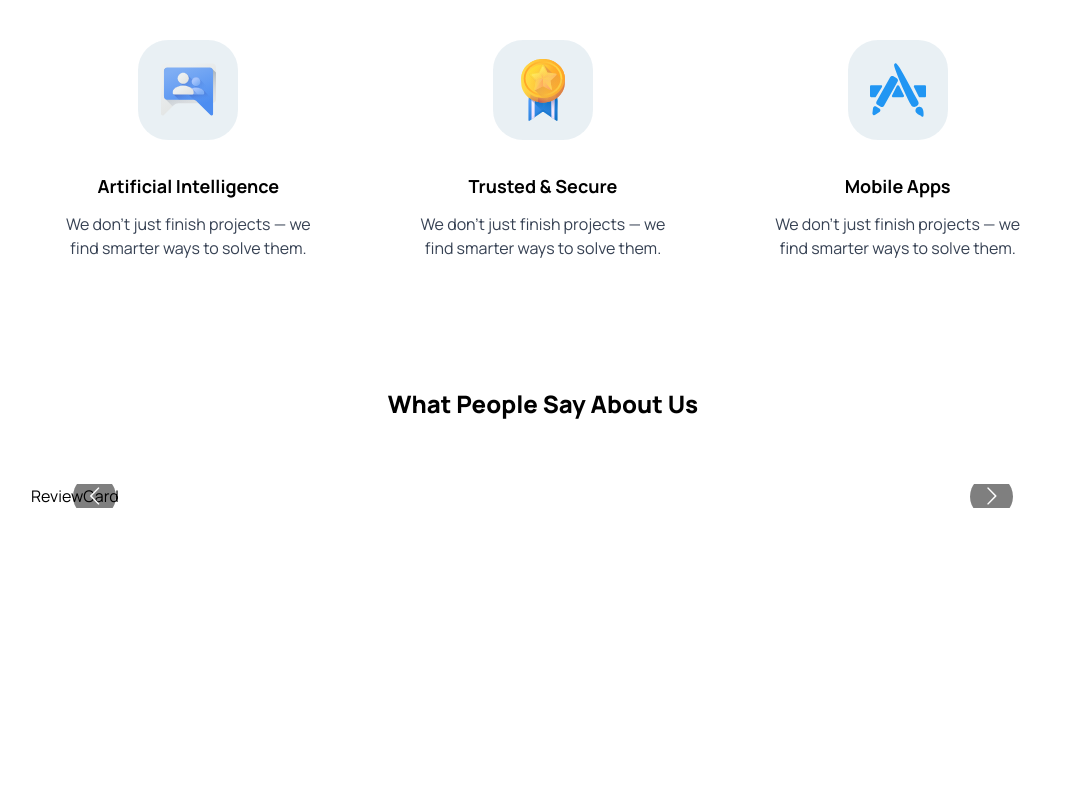
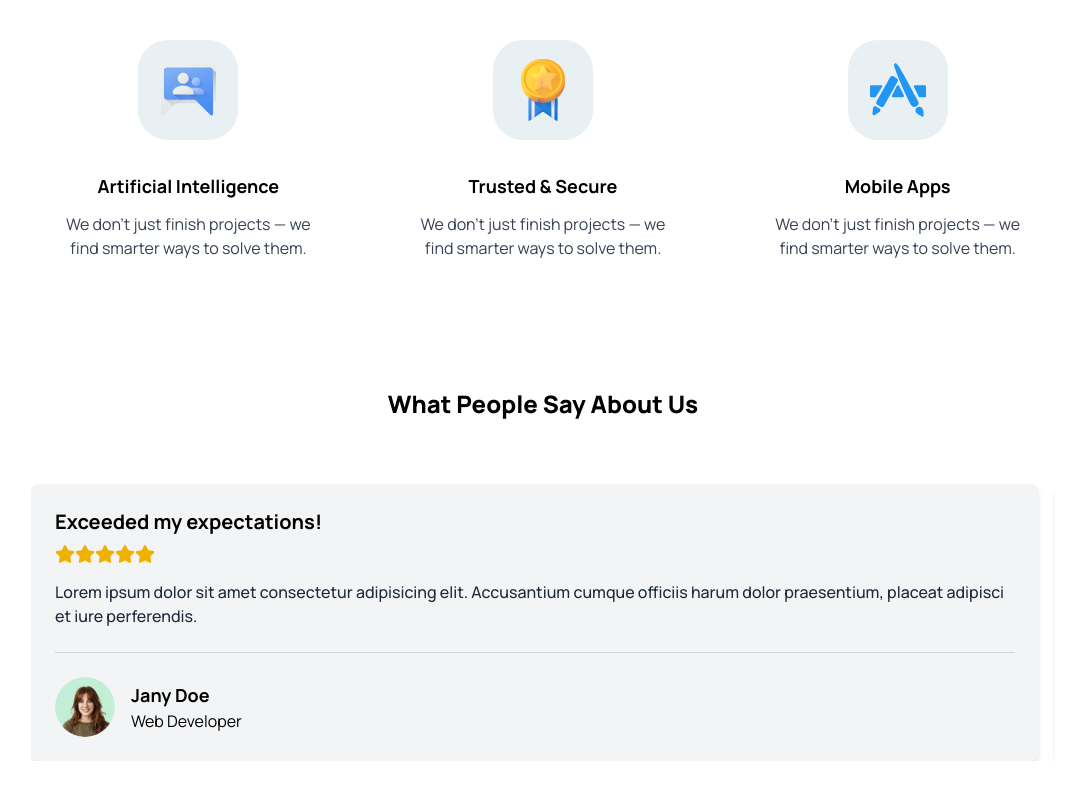
Before and after one commit to denisdiaconu/food-landing-page, a Next.js app: page / in a window 1280 px wide. Shown: the part 3939-4736 px from the top of the page, without its empty margins (97-1166 px from the left). Before the commit the page ends 4511 px from the top, so only its background shows below. Built offline with nearby package versions, Linux system fonts and the light colour scheme.

Commit message:
Add client review section

```diff
--- a/components/Home/ClientReview/ClientReview.tsx
+++ b/components/Home/ClientReview/ClientReview.tsx
@@ -35,6 +35,7 @@ const ClientReview = () => {
           infinite={true}
           autoPlay={true}
           autoPlaySpeed={4000}
+          removeArrowOnDeviceType={["tablet", "mobile"]}
         >
           <ReviewCard
             reviewTitle="Fast, friendly, and reliable!"
--- a/components/Home/ClientReview/ReviewCard.tsx
+++ b/components/Home/ClientReview/ReviewCard.tsx
@@ -1,16 +1,48 @@
-import React from 'react'
+import Image from 'next/image';
+import React from 'react';
+import { FaStar } from 'react-icons/fa';
 
 type Props = {
-    reviewTitle: string;
-    userName: string;
-    userImage: string;
-    role: string;
-}
+  reviewTitle: string;
+  userName: string;
+  userImage: string;
+  role: string;
+};
 
-const ReviewCard = ({ reviewTitle, userName, userImage, role} : Props) => {
+const ReviewCard = ({ reviewTitle, userName, userImage, role }: Props) => {
   return (
-    <div>ReviewCard</div>
-  )
-}
+    <div className="bg-gray-100 dark:bg-gray-900 p-6 rounded-lg mr-4 shadow-md">
+      <h1 className="text-xl font-bold">{reviewTitle}</h1>
+      <div className="mt-2 flex items-center">
+        <FaStar className="text-yellow-500 w-5 h-5" />
+        <FaStar className="text-yellow-500 w-5 h-5" />
+        <FaStar className="text-yellow-500 w-5 h-5" />
+        <FaStar className="text-yellow-500 w-5 h-5" />
+        <FaStar className="text-yellow-500 w-5 h-5" />
+      </div>
+      <p className="mt-4 text-base font-medium text-gray-800 dark:text-gray-300">
+        Lorem ipsum dolor sit amet consectetur adipisicing elit. Accusantium
+        cumque officiis harum dolor praesentium, placeat adipisci et iure
+        perferendis.
+      </p>
+      <p className="block w-full h-[1px] bg-gray-300 dark:bg-gray-700 mt-6 mb-6"></p>
+      <div>
+        <div className="flex items-center space-x-4">
+          <Image
+            src={userImage}
+            alt="image"
+            width={60}
+            height={60}
+            className="rounded-full"
+          />
+          <div>
+            <h1 className="text-lg font-bold">{userName}</h1>
+            <p className="text-sm sm:text-base">{role}</p>
+          </div>
+        </div>
+      </div>
+    </div>
+  );
+};
 
-export default ReviewCard
+export default ReviewCard;
```
